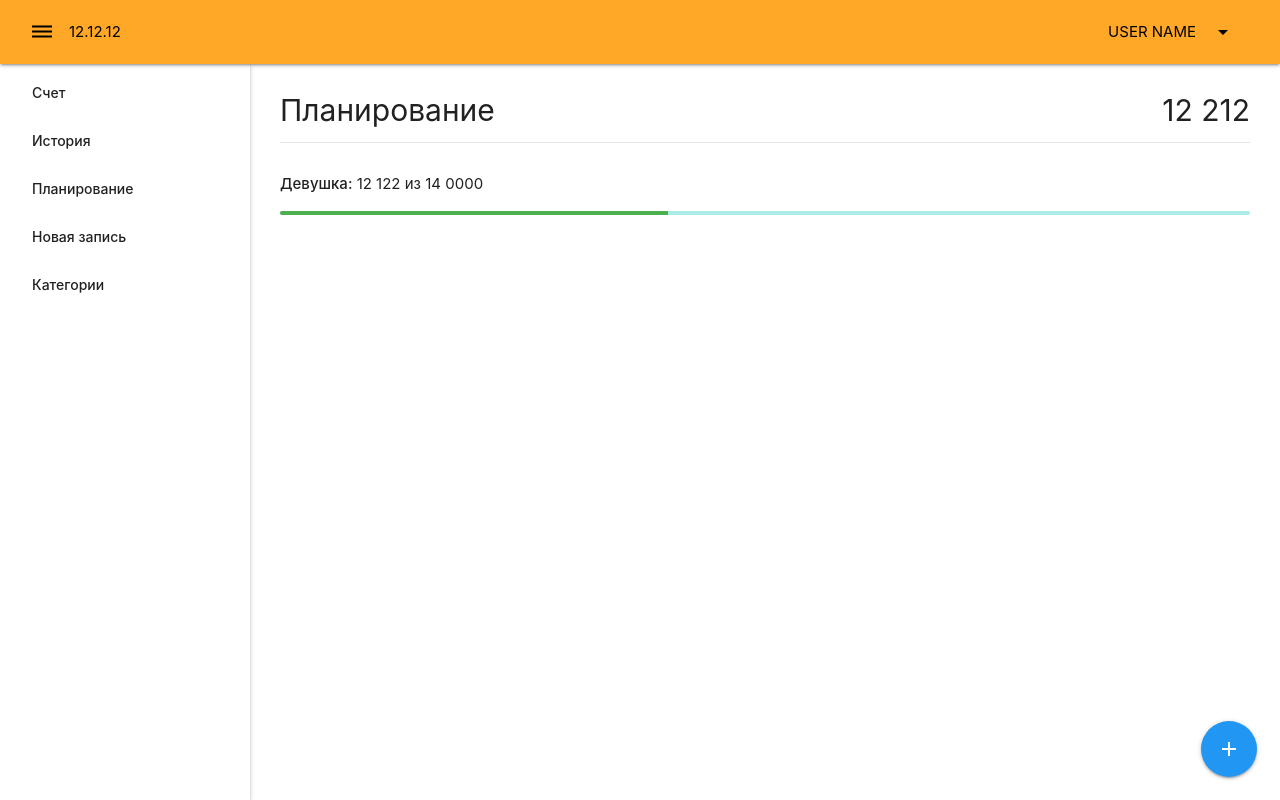
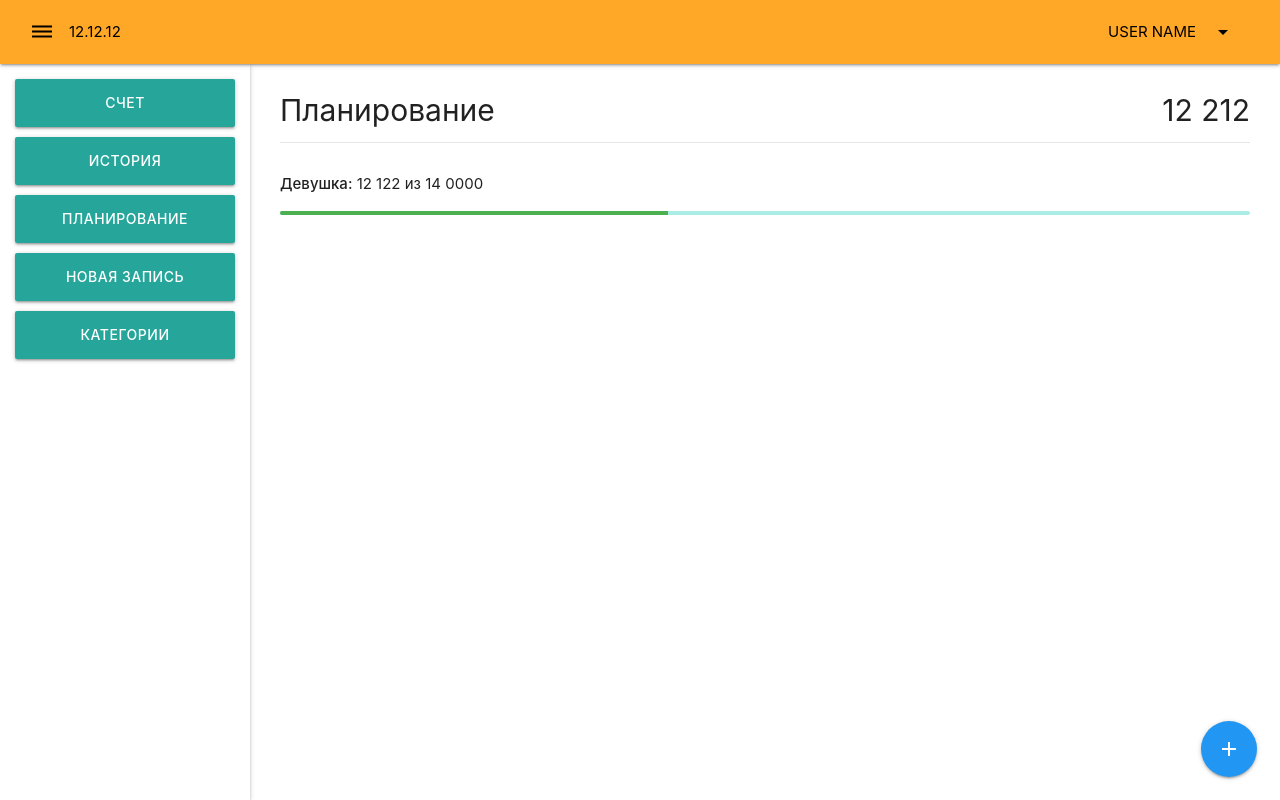
Before and after one commit to nikrassel/git-crm, a Vue app: page /planning in a window 1280 px wide. Built offline with nearby package versions, Linux system fonts and the light colour scheme.

Commit message:
add sidenav

```diff
--- /dev/null
+++ b/src/components/app/Navbar.vue
@@ -0,0 +1,39 @@
+<template>
+    <nav class="navbar orange lighten-1">
+      <div class="nav-wrapper">
+        <div class="navbar-left">
+          <a href="#" @click.prevent="$emit('changeState')">
+            <i class="material-icons black-text">dehaze</i>
+          </a>
+          <span class="black-text">12.12.12</span>
+        </div>
+
+        <ul class="right hide-on-small-and-down">
+          <li>
+            <a
+                class="dropdown-trigger black-text"
+                href="#"
+                data-target="dropdown"
+            >
+              USER NAME
+              <i class="material-icons right">arrow_drop_down</i>
+            </a>
+
+            <ul id='dropdown' class='dropdown-content'>
+              <li>
+                <a href="#" class="black-text">
+                  <i class="material-icons">account_circle</i>Профиль
+                </a>
+              </li>
+              <li class="divider" tabindex="-1"></li>
+              <li>
+                <a href="#" class="black-text">
+                  <i class="material-icons">assignment_return</i>Выйти
+                </a>
+              </li>
+            </ul>
+          </li>
+        </ul>
+      </div>
+    </nav>
+</template>
--- /dev/null
+++ b/src/components/app/Sidebar.vue
@@ -0,0 +1,35 @@
+<template>
+    <ul class="sidenav app-sidenav" :class="{open: state}">
+      <router-link
+        v-for="link in links"
+        :key="link.url"
+        active-class="avtive"
+        :to="link.url"
+        :exact="link.exact"
+        >
+        <li>
+            <a href="#" class="waves-effect waves-light btn">{{ link.title }}</a>
+        </li>
+      </router-link>
+    </ul>
+</template>
+
+<script>
+export default {
+    props: {
+        state: {
+            type: Boolean,
+            required: true
+        }
+    },
+    data: () => ({
+        links: [
+            {title: 'Счет', url: '/', exact: true},
+            {title: 'История', url: '/history'},
+            {title: 'Планирование', url: '/planning'},
+            {title: 'Новая запись', url: '/record'},
+            {title: 'Категории', url: '/categories'}
+        ]
+    })
+}
+</script>
--- a/src/layouts/MainLayout.vue
+++ b/src/layouts/MainLayout.vue
@@ -1,67 +1,12 @@
 <template>
     <div class="app-main-layout">
-    <nav class="navbar orange lighten-1">
-      <div class="nav-wrapper">
-        <div class="navbar-left">
-          <a href="#">
-            <i class="material-icons black-text">dehaze</i>
-          </a>
-          <span class="black-text">12.12.12</span>
-        </div>
-
-        <ul class="right hide-on-small-and-down">
-          <li>
-            <a
-                class="dropdown-trigger black-text"
-                href="#"
-                data-target="dropdown"
-            >
-              USER NAME
-              <i class="material-icons right">arrow_drop_down</i>
-            </a>
-
-            <ul id='dropdown' class='dropdown-content'>
-              <li>
-                <a href="#" class="black-text">
-                  <i class="material-icons">account_circle</i>Профиль
-                </a>
-              </li>
-              <li class="divider" tabindex="-1"></li>
-              <li>
-                <a href="#" class="black-text">
-                  <i class="material-icons">assignment_return</i>Выйти
-                </a>
-              </li>
-            </ul>
-          </li>
-        </ul>
-      </div>
-    </nav>
-
-    <ul class="sidenav app-sidenav open">
-      <li>
-        <a href="#" class="waves-effect waves-orange pointer">Счет</a>
-      </li>
-      <li>
-        <a href="#" class="waves-effect waves-orange pointer">История</a>
-      </li>
-      <li>
-        <a href="#" class="waves-effect waves-orange pointer">Планирование</a>
-      </li>
-      <li>
-        <a href="#" class="waves-effect waves-orange pointer">Новая запись</a>
-      </li>
-      <li>
-        <a href="#" class="waves-effect waves-orange pointer">Категории</a>
-      </li>
-    </ul>
-
-    <main class="app-content">
+      <Navbar @changeState="NavbarState = !NavbarState"/>
+      <Sidebar v-bind:state="NavbarState"/>
+    <main class="app-content" :class="{full: !NavbarState}">
         <div class="app-page">
             <router-view />
         </div>
     </main>
-
 <div class="fixed-action-btn">
   <a class="btn-floating btn-large blue" href="#">
     <i class="large material-icons">add</i>
@@ -69,3 +14,17 @@
 </div>
 </div>
 </template>
+
+<script>
+import Navbar from '@/components/app/Navbar.vue'
+import Sidebar from '@/components/app/Sidebar.vue'
+export default {
+  name: 'main-layout',
+  data: () => ({
+    NavbarState: true
+  }),
+  components: {
+    Navbar, Sidebar
+  }
+}
+</script>
--- a/src/router/index.js
+++ b/src/router/index.js
@@ -1,12 +1,6 @@
 import { createRouter, createWebHistory } from 'vue-router'
-import HomeView from '../views/HomeView.vue'
 
 const routes = [
-  {
-    path: '/',
-    name: 'home',
-    component: HomeView
-  },
   {
     path: '/login',
     name: 'login',
@@ -38,7 +32,7 @@ const routes = [
     component: () => import('../views/History.vue')
   },
   {
-    path: '/home',
+    path: '/',
     name: 'homepage',
     meta: {layout: 'main'},
     component: () => import('../views/Home.vue')
--- a/src/views/HomeView.vue
+++ /dev/null
@@ -1,13 +0,0 @@
-<template>
-  <div>
-    1
-  </div>
-</template>
-
-<script>
-// @ is an alias to /src
-
-export default {
-  name: 'HomeView',
-}
-</script>
```
